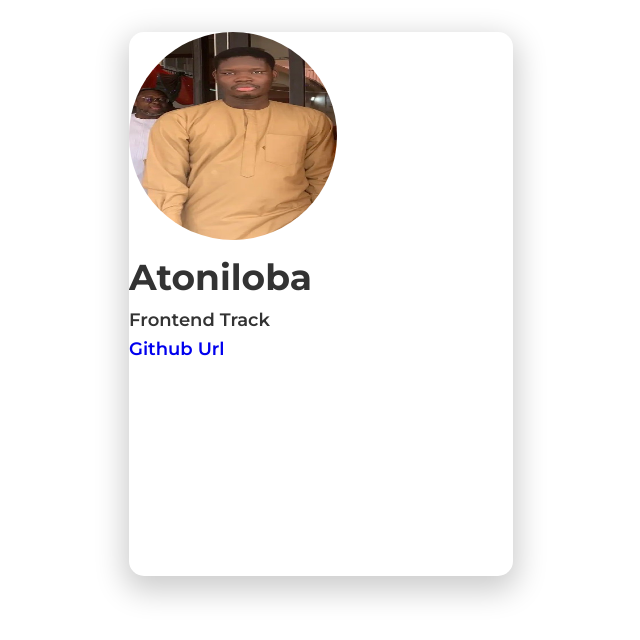
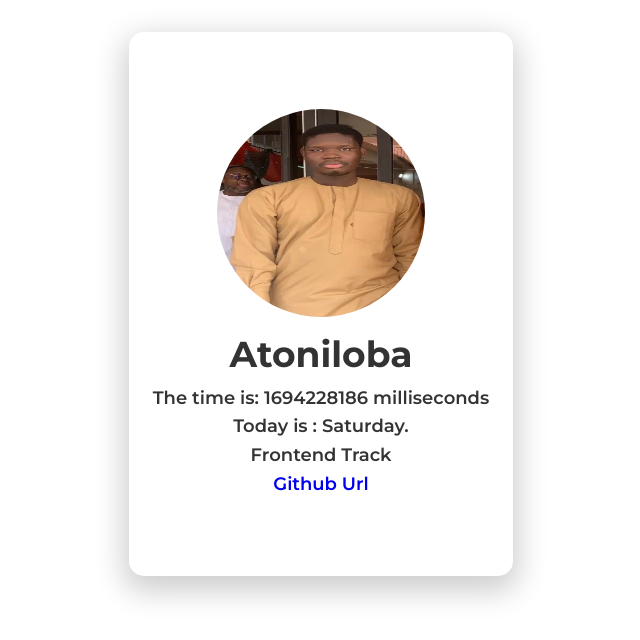
Before and after one commit to AdekolaToniloba/hng-task-one, a plain HTML site: page index.html in a window 1280 px wide. Shown: the whole page, without its empty margins (319-959 px from the left). Drawn offline with Linux system fonts and the light colour scheme.

Commit message:
completed project

```diff
--- a/index.html
+++ b/index.html
@@ -10,24 +10,24 @@
     <div class="container">
         <div class="card">
         <div class="slack-display-pic">
-            <img src="profile.jpg" alt="profile-img">
+            <img src="profile.jpg" alt="Atoniloba" data-testid="slackDisplayImage">
         </div>
 
-        <div class="profile-name">
-            <h1>Atoniloba</h1>
+        <div class="profile-name" >
+            <h1 data-testid="slackUserName">Atoniloba</h1>
         </div>
 
         <div class="time-date">
-            <p id="utc"></p>
-            <p id="date"></p>
+            <p id="utc" data-testid="currentUtcTime"></p>
+            <p id="date" data-testid="currentDayOfTheWeek"></p>
         </div>
 
         <div class="track">
-            <p>Frontend Track</p>
+            <p data-testid="myTrack">Frontend Track</p>
         </div>
 
         <div class="github">
-            <a href="https://github.com/AdekolaToniloba/hng-task-one" target="_blank">Github Url</a>
+            <a href="https://github.com/AdekolaToniloba/hng-task-one" target="_blank" data-testid="githubUrl">Github Url</a>
         </div>
     </div>
     </div>
--- a/script.js
+++ b/script.js
@@ -0,0 +1,14 @@
+var today = new Date()
+var day = today.getDay()
+console.log(day)
+
+var dayList = ["Sunday", "Monday", "Tuesday", "Wednesday", "Thursday", "Friday", "Saturday", "Sunday"]
+let currentDay = document.getElementById("date")
+
+currentDay.textContent = "Today is : " + dayList[day] + "."
+
+
+let currentTime = document.getElementById("utc")
+let currentMsTime = Math.floor((new Date().getTime()/1000))
+currentTime.textContent = "The time is: " + currentMsTime + " milliseconds"
+console.log(currentTime)
--- a/style.css
+++ b/style.css
@@ -35,6 +35,12 @@ img {
     border-radius: 50%;
 }
 
+.time-date {
+    display: flex;
+    flex-direction: column;
+    justify-content: center;
+    align-items: center;
+}
 
 .card {
     width: 24rem;
@@ -43,6 +49,15 @@ img {
     overflow: hidden;
     cursor: pointer;
     box-shadow:  0 10px 30px 5px rgba(0, 0, 0, 0.2);;
+    display: flex;
+    flex-direction: column;
+    justify-content: center;
+    align-items: center;
+    transition: all 0.3s ease-in-out;
+}
+
+.card:hover {
+ transform: scale(1.1);
 }
 
 a {
```
